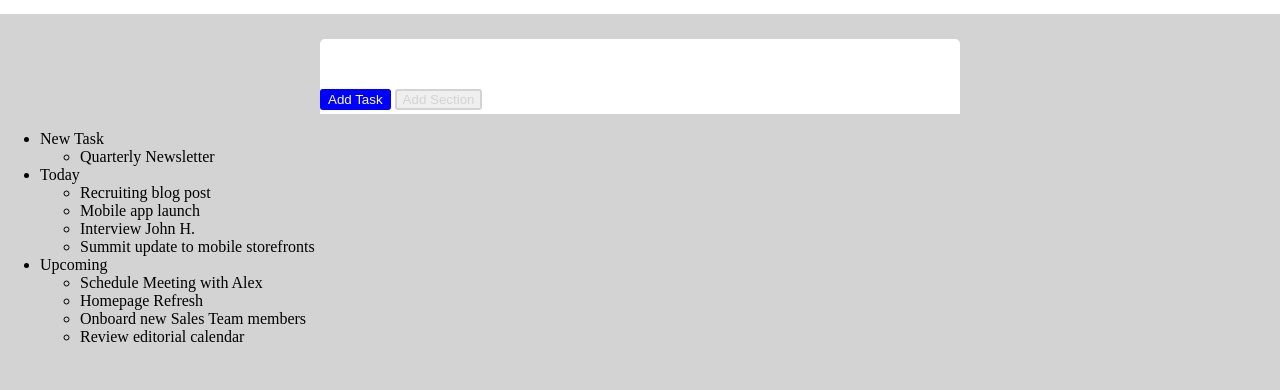
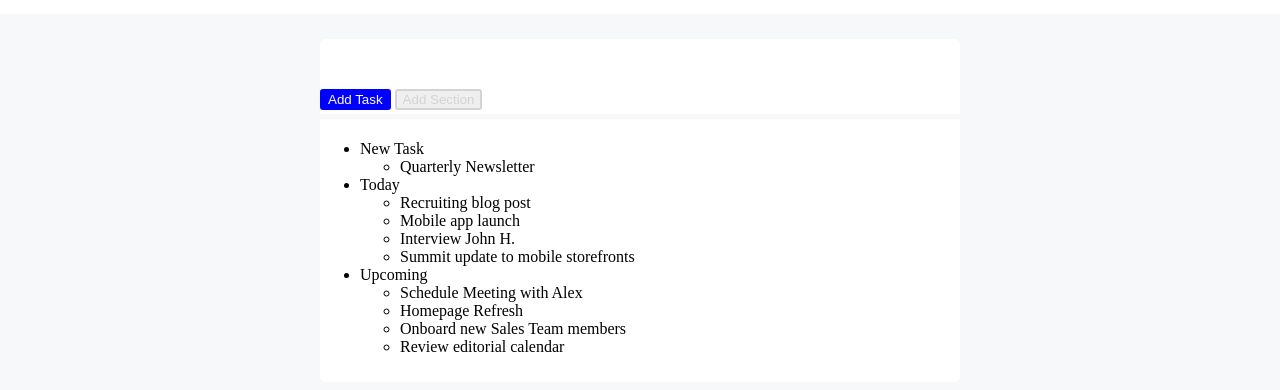
Before and after one commit to katiemathis/html-css-toboolist, a plain HTML site: page index.html in a window 1280 px wide. Shown: the part 66-456 px from the top of the page. Drawn offline with Linux system fonts and the light colour scheme.

Commit message:
adjusting main list container

```diff
--- a/index.html
+++ b/index.html
@@ -22,7 +22,7 @@
     </div>
 
     <!-- end container with buttons -->
-    <div id="main-list">
+    <div class="container main-list">
         <ul>
             <li class="list-category">New Task
                 <ul class="itemized">
--- a/style.css
+++ b/style.css
@@ -1,5 +1,5 @@
 body {
-    background-color: lightgrey;
+    background-color: #F6F8F9;
     margin: 0;
 }
 
@@ -26,15 +26,16 @@ body {
 
 .container {
     background-color: #fff;
+    width: 50%;
+    margin-left: auto;
+    margin-right: auto;
 }
 
 .w-btns {
     padding-top: 50px;
-    width: 50%;
     height: 25px;
-    margin-left: auto;
-    margin-right: auto;
     margin-top: 25px;
+    margin-bottom: 0;
     border-top-left-radius: 5px;
     border-top-right-radius: 5px;
 }
@@ -54,3 +55,11 @@ body {
     border-style: solid;
     border-radius: 3px;
 }
+
+.main-list {
+    margin-top: 5px;
+    padding-top: 5px;
+    padding-bottom: 10px;
+    border-bottom-left-radius: 5px;
+    border-bottom-right-radius: 5px;
+}
```
